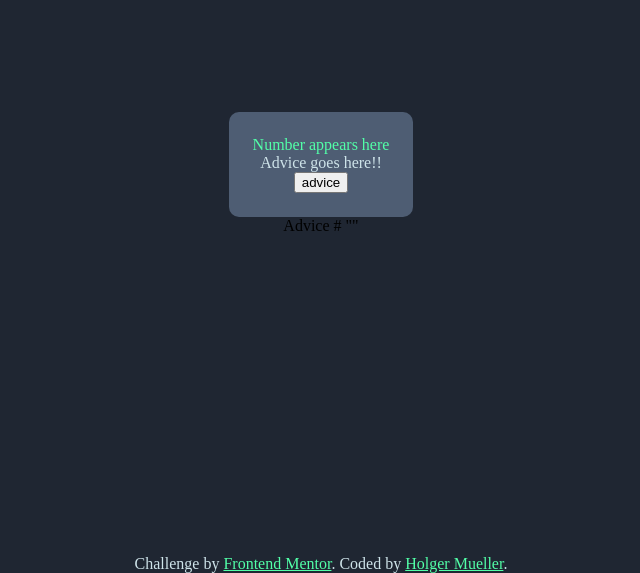
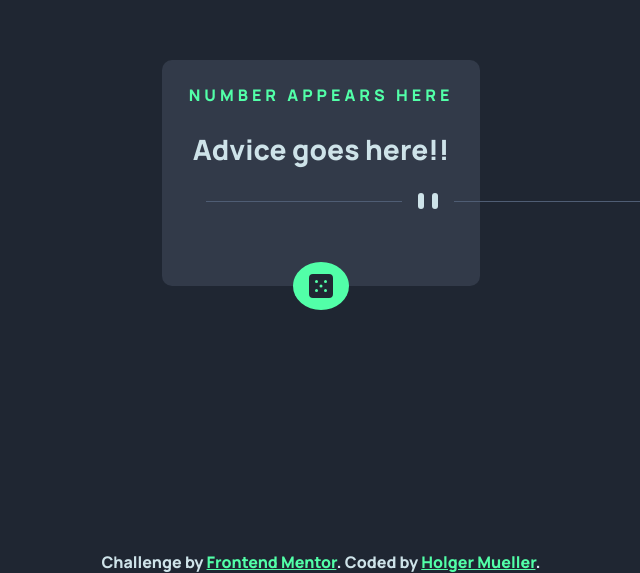
Before and after one commit to Holgermueller/advice-generator-app-main, a plain HTML site: page index.html in a window 1280 px wide. Shown: the part 227-800 px from the top of the page, without its empty margins (319-959 px from the left). Drawn offline with Linux system fonts and the light colour scheme.

Commit message:
most of challenge completed

```diff
--- a/advice.js
+++ b/advice.js
@@ -3,7 +3,21 @@
 const getAdvice = () => {
   const adviceURL = "https://api.adviceslip.com/advice";
 
-  fetch(adviceURL).then((response) => {
-    console.log(response);
-  });
+  fetch(adviceURL)
+    .then((response) => {
+      if (!response.ok) {
+        throw new Error("Network response was not ok.");
+      }
+      return response.json();
+    })
+    .then((data) => {
+      let adviceID = data.slip.id;
+      let advice = data.slip.advice;
+      document.getElementById("adviceNumber").innerHTML = "Advice #" + adviceID;
+      document.getElementById("advice").innerHTML = '"' + advice + '"';
+      console.log(data.slip);
+    })
+    .catch((error) => {
+      console.error("Error: ", error);
+    });
 };
--- a/index.html
+++ b/index.html
@@ -4,7 +4,12 @@
     <meta charset="UTF-8" />
     <meta name="viewport" content="width=device-width, initial-scale=1.0" />
     <!-- displays site properly based on user's device -->
-
+    <link rel="preconnect" href="https://fonts.googleapis.com" />
+    <link rel="preconnect" href="https://fonts.gstatic.com" crossorigin />
+    <link
+      href="https://fonts.googleapis.com/css2?family=Dancing+Script:wght@700&family=Manrope:wght@800&display=swap"
+      rel="stylesheet"
+    />
     <link
       rel="icon"
       type="image/png"
@@ -17,14 +22,31 @@
   </head>
   <body>
     <div class="advice-container">
-      <div class="advice-number">Number appears here</div>
-      <div class="advice-display">Advice goes here!!</div>
-      <button onclick="getAdvice()">advice</button>
+      <div class="advice-number" id="adviceNumber">Number appears here</div>
+      <div class="advice-display" id="advice">Advice goes here!!</div>
+
+      <div class="svg-container">
+        <svg width="444" height="16" xmlns="http://www.w3.org/2000/svg">
+          <g fill="none" fill-rule="evenodd">
+            <path fill="#4F5D74" d="M0 8h196v1H0zM248 8h196v1H248z" />
+            <g transform="translate(212)" fill="#CEE3E9">
+              <rect width="6" height="16" rx="3" />
+              <rect x="14" width="6" height="16" rx="3" />
+            </g>
+          </g>
+        </svg>
+      </div>
+
+      <button onclick="getAdvice()">
+        <svg width="24" height="24" xmlns="http://www.w3.org/2000/svg">
+          <path
+            d="M20 0H4a4.005 4.005 0 0 0-4 4v16a4.005 4.005 0 0 0 4 4h16a4.005 4.005 0 0 0 4-4V4a4.005 4.005 0 0 0-4-4ZM7.5 18a1.5 1.5 0 1 1 0-3 1.5 1.5 0 0 1 0 3Zm0-9a1.5 1.5 0 1 1 0-3 1.5 1.5 0 0 1 0 3Zm4.5 4.5a1.5 1.5 0 1 1 0-3 1.5 1.5 0 0 1 0 3Zm4.5 4.5a1.5 1.5 0 1 1 0-3 1.5 1.5 0 0 1 0 3Zm0-9a1.5 1.5 0 1 1 0-3 1.5 1.5 0 0 1 0 3Z"
+            fill="#202733"
+          />
+        </svg>
+      </button>
     </div>
 
-    Advice #<!-- Advice ID goes here -->
-
-    "<!-- Advice text goes here -->"
     <footer>
       <div class="attribution">
         Challenge by
--- a/style.css
+++ b/style.css
@@ -2,26 +2,57 @@ body,
 html {
   padding: 0;
   margin: 0;
-  background-color: #1f2632;
+  background-color: hsl(218, 23%, 16%);
   height: 100vh;
   display: grid;
   place-items: center;
   align-content: center;
+  font-weight: 800;
+  font-family: "Manrope";
 }
 
 .advice-container {
   padding: 24px;
-  background-color: hsl(217, 19%, 38%);
+  background-color: hsl(217, 19%, 24%);
   border-radius: 10px;
   text-align: center;
+  max-width: 55%;
+  margin: auto;
 }
 
 .advice-number {
   color: hsl(150, 100%, 66%);
+  letter-spacing: 0.25rem;
+  text-transform: uppercase;
+  padding-bottom: 24px;
 }
 
 .advice-display {
   color: hsl(193, 38%, 86%);
+  font-size: 28px;
+  padding-bottom: 24px;
+}
+
+.svg-container {
+  text-align: center;
+  margin: auto;
+  width: 85%;
+}
+
+/* .divider {
+  display: block;
+  margin: auto;
+} */
+
+button {
+  border-radius: 50%;
+  border: none;
+  background-color: hsl(150, 100%, 66%);
+  padding: 12px 16px;
+  cursor: pointer;
+  vertical-align: middle;
+  display: inline-flex;
+  transform: translateY(3rem);
 }
 
 footer {
@@ -36,3 +67,9 @@ footer {
 a {
   color: hsl(150, 100%, 66%);
 }
+
+@media screen and (width: 375px) {
+  .advice-container {
+    width: 95%;
+  }
+}
```
